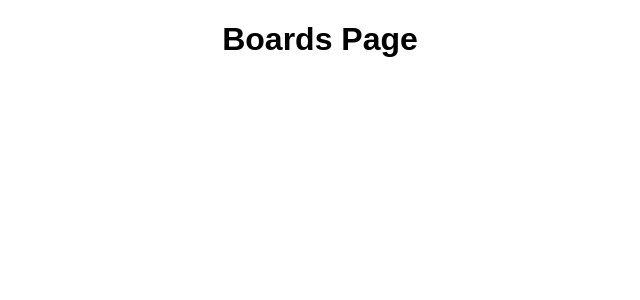
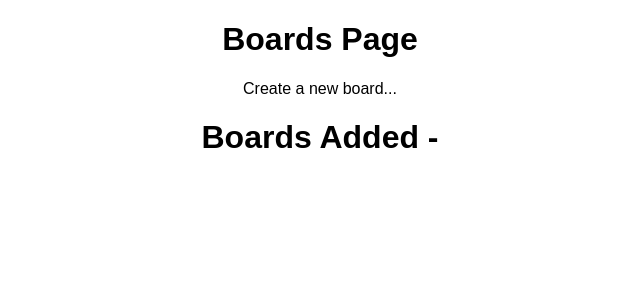
Before and after one commit to BorislavBorisov22/React-TrelloClone, a React (Create React App) app: page / in a window 1280 px wide. Shown: the top 300 px of the page, without its empty margins (320-960 px from the left). Built offline with nearby package versions, Linux system fonts and the light colour scheme.

Commit message:
added adding of new boards functionality and boardname empty string validation

```diff
--- /dev/null
+++ b/src/boards/BoardsList.js
@@ -0,0 +1,10 @@
+
+import React from 'react';
+
+const BoardsList = ({ boards }) => {
+    return (
+        <h1>Boards Added - {Object.values(boards).map(b => b.name).join(' | ')}</h1>
+    );
+};
+
+export default BoardsList;
--- a/src/boards/BoardsPage.js
+++ b/src/boards/BoardsPage.js
@@ -1,9 +1,44 @@
 import React from 'react';
+import CreateNewBoard from './CreateNewBoard';
+import BoardsList from './BoardsList';
 
 class BoardsPage extends React.Component {
 
+    constructor() {
+        super();
+
+        this.state = {
+            boards: {}
+        };
+
+        this.lastBoardId = 0;
+        this.onNewBoardCreate = this.onNewBoardCreate.bind(this);
+    }
+
+    onNewBoardCreate(boardName) {
+        this.lastBoardId++;
+        const newBoard = {
+            name: boardName
+        };
+
+        this.setState((prevState) => {
+            return {
+                boards: {
+                    ...prevState.boards,
+                    [this.lastBoardId]: newBoard
+                }
+            };
+        });
+    }
+
     render() {
-        return <h1>Boards Page</h1>
+        return (
+            <div>
+                <h1>Boards Page</h1>
+                <CreateNewBoard onNewBoardCreate={this.onNewBoardCreate} />
+                <BoardsList boards={this.state.boards} />
+            </div>
+        );
     }
 }
 
--- /dev/null
+++ b/src/boards/CreateBoardForm.js
@@ -0,0 +1,62 @@
+
+import React from 'react';
+import Input from './../common/Input';
+
+const boardNameErrorMessage = 'Oops, Looks like you forgot a name!';
+
+class CreateBoardForm extends React.Component {
+
+    constructor() {
+        super();
+
+        this.state = {
+            boardName: '',
+            error: null
+        };
+
+        this.onBoardNameValueChange = this.onBoardNameValueChange.bind(this);
+        this.validateBoardName = this.validateBoardName.bind(this);
+        this.onCreateNewBoard = this.onCreateNewBoard.bind(this);
+    }
+
+    validateBoardName(boardName) {
+        return !boardName || boardName.trim() === '' ? boardNameErrorMessage : null;
+    }
+
+    onBoardNameValueChange(ev) {
+        const boardName = ev.target.value;
+
+        this.setState({
+            boardName
+        });
+    }
+
+    onCreateNewBoard() {
+        const error = this.validateBoardName(this.state.boardName);
+        if (error) {
+            this.setState({
+                error
+            });
+
+            return;
+        }
+
+        this.props.onNewBoardCreate(this.state.boardName);
+    }
+
+    render() {
+        return (
+            <div>
+                <Input
+                    onChange={this.onBoardNameValueChange}
+                    error={this.state.error}
+                    value={this.state.boardName}
+                />
+                <button onClick={this.props.onCancelCreate}>Cancel</button>
+                <button onClick={this.onCreateNewBoard}>Create Board</button>
+            </div>
+        );
+    }
+}
+
+export default CreateBoardForm;
--- /dev/null
+++ b/src/boards/CreateNewBoard.js
@@ -0,0 +1,58 @@
+import React from 'react';
+import CreateBoardForm from './CreateBoardForm';
+
+class CreateNewBoard extends React.Component {
+
+    constructor() {
+        super();
+
+        this.state = {
+            displayNewBoardForm: false
+        };
+
+        this.showCreateNewboardForm = this.showCreateNewboardForm.bind(this);
+        this.onNewBoardCancel = this.onNewBoardCancel.bind(this);
+        this.onNewBoardCreate = this.onNewBoardCreate.bind(this);
+    }
+
+    showCreateNewboardForm() {
+        if (!this.state.displayNewBoardForm) {
+            this.setState({
+                displayNewBoardForm: true
+            });
+        }
+    }
+
+    onNewBoardCancel() {
+        this.setState({
+            displayNewBoardForm: false
+        });
+    }
+
+    onNewBoardCreate(boardName) {
+        this.props.onNewBoardCreate(boardName);
+        this.setState({
+            displayNewBoardForm: false
+        });
+    }
+
+    render() {
+        return (
+            <div onClick={this.showCreateNewboardForm}>
+                {
+                    !this.state.displayNewBoardForm
+                        ? 'Create a new board...'
+                        : <div>
+                            Creating New Board
+                            <CreateBoardForm
+                                onCancelCreate={this.onNewBoardCancel}
+                                onNewBoardCreate={this.onNewBoardCreate}
+                            />
+                        </div>
+                }
+            </div>
+        );
+    }
+}
+
+export default CreateNewBoard;
```
